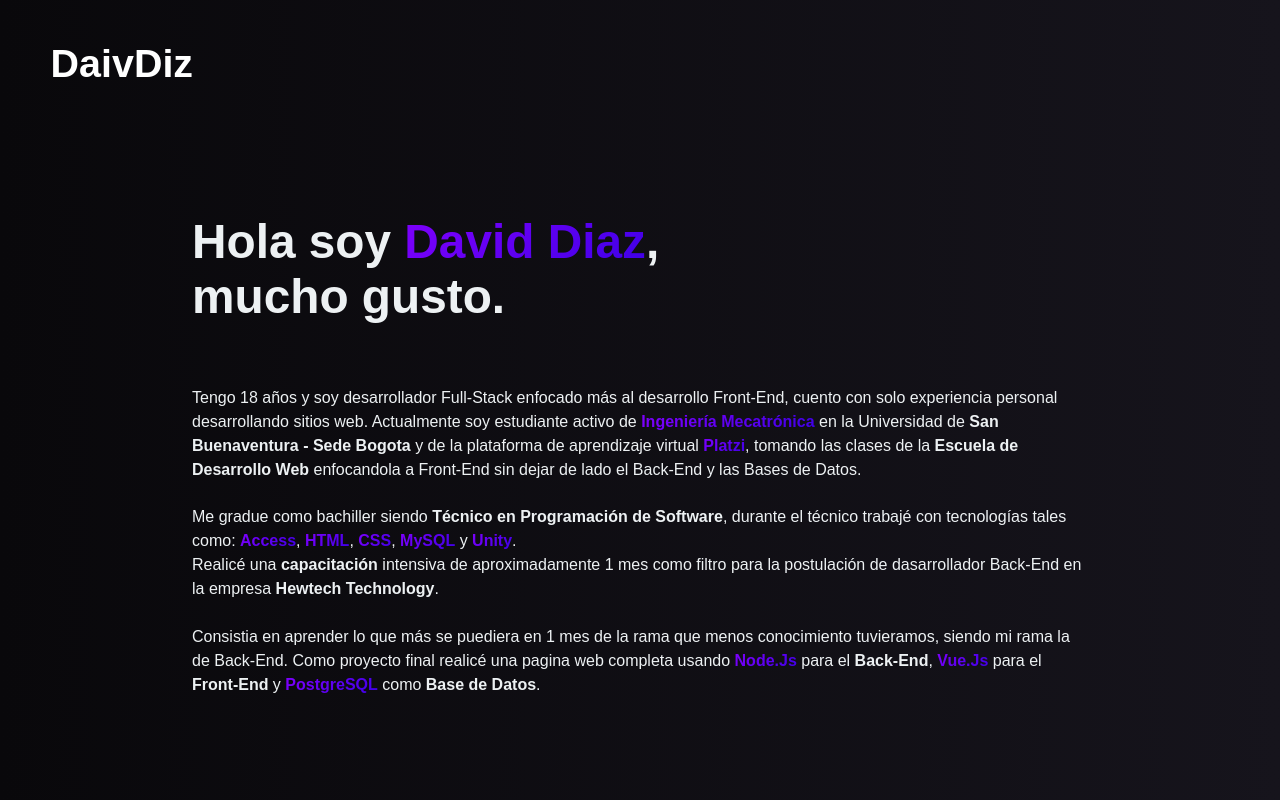
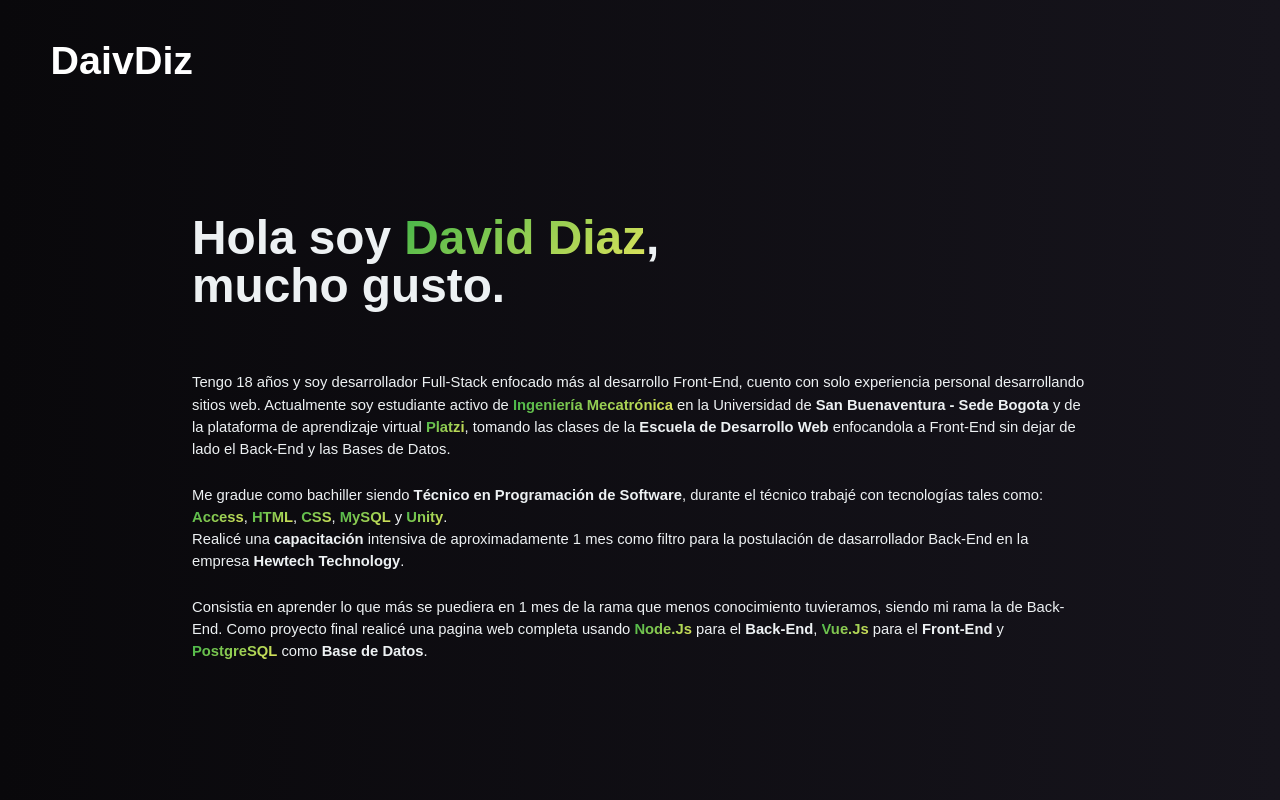
Before and after one commit to DaivDiz/PersonalWebSite, a Vue app: page / in a window 1280 px wide. Shown: the top 800 px of the page. Built offline with nearby package versions, Linux system fonts and the light colour scheme.

Commit message:
Correción letras destacadas firefox

```diff
--- a/src/components/Index.vue
+++ b/src/components/Index.vue
@@ -181,36 +181,57 @@ export default {
 @import url('https://fonts.googleapis.com/css2?family=Montserrat:wght@100;200;300;400;500;600;700;800;900&display=swap');
 @import url('https://fonts.googleapis.com/css2?family=Quicksand:wght@300;400;500;600;700&display=swap');
 @import url('https://fonts.googleapis.com/css2?family=Josefin+Sans:wght@100;200;300;400;500;600;700&display=swap');
-::-webkit-scrollbar {
+*::-webkit-scrollbar {
     width: 4px;
 }
 
-::-webkit-scrollbar-track {
+*::-webkit-scrollbar-track {
     background: transparent;
 }
 
-::-webkit-scrollbar-thumb {
+*::-webkit-scrollbar-thumb {
     border-radius: 5px 0 0 5px;
+}
+*::-webkit-scrollbar-thumb,
+*::-webkit-scrollbar-thumb:hover {
+    background: linear-gradient(320deg, #DCE35B, #45B649);
 }
 
 .txtColor,
 .subRayado,
-.com,
-::-webkit-scrollbar-thumb,
-::-webkit-scrollbar-thumb:hover {
-    background: linear-gradient(320deg, #3f00e6, #7f00fd);
+.com{
+    background: linear-gradient(320deg, #DCE35B, #45B649);
 }
+
 
 * {
     box-sizing: border-box;
     padding: 0;
     margin: 0;
+    scrollbar-color: #DCE35B #45B649;
+    scrollbar-width: thin;
 }
 
 html {
     overflow-y: overlay;
 }
 
+html, body{
+    font-size:calc(13px + 2 * (100vw - 320px) / 1080);
+    background-color:#edf1f3;
+    color:#16141c;
+    line-height:1;
+    width:100%;
+    height:100%;
+    /* overflow:hidden; */
+    font-weight:400;
+    -webkit-font-smoothing:antialiased;
+    -moz-osx-font-smoothing:grayscale;
+}
+
+a{
+    text-decoration: none;
+}
 div {
     font-size: inherit;
     color: inherit;
```
